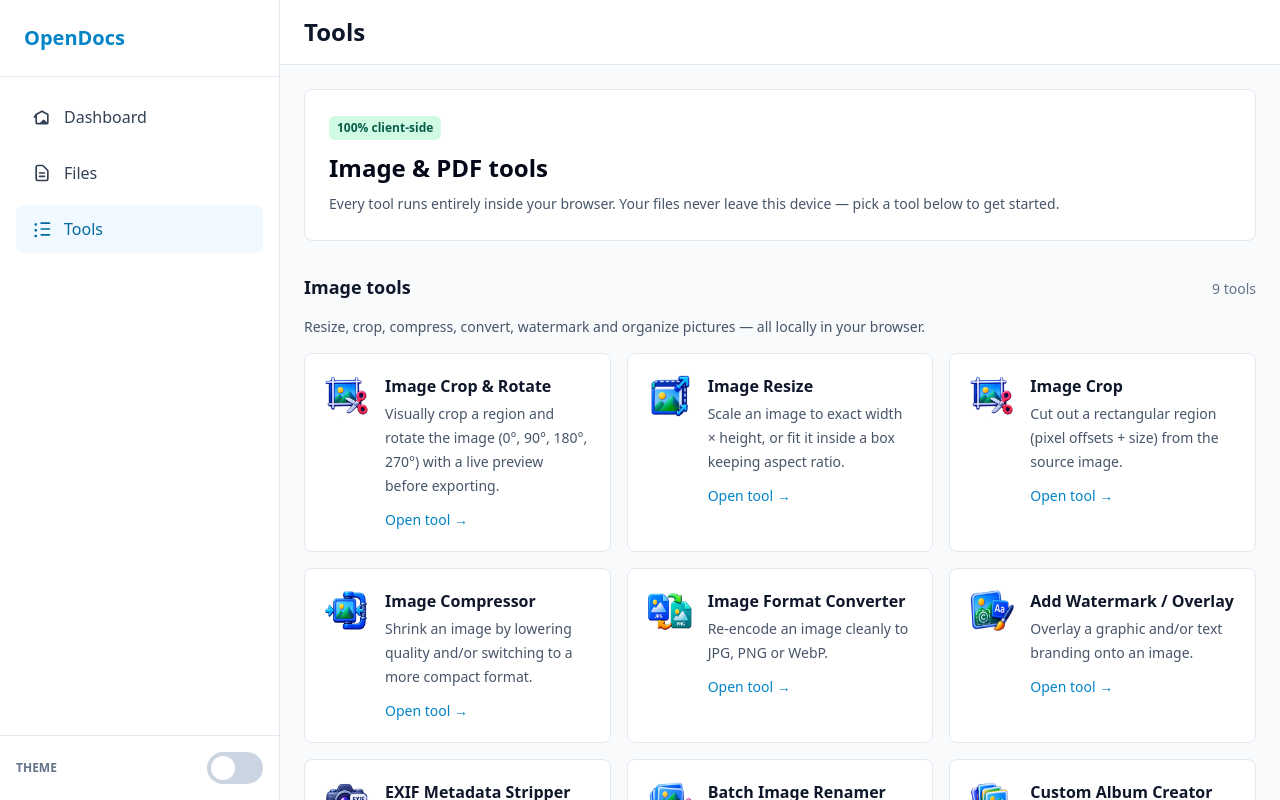
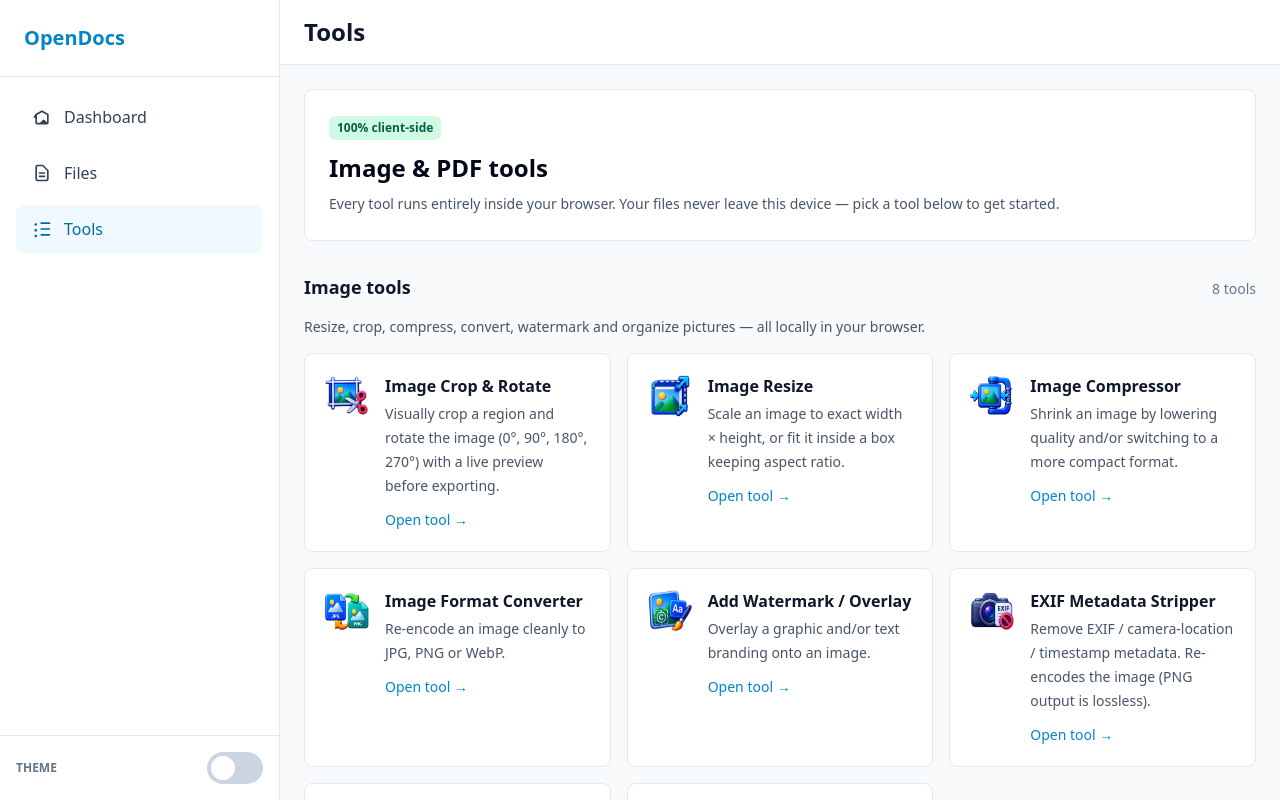
Before and after one commit to akash098p/OpenDocs-Studio, a React (Vite) app: page /tools in a window 1280 px wide. Built offline with nearby package versions, Linux system fonts and the light colour scheme; the HTML template or start-up script is replaced by a standard one.

Commit message:
refactor: remove standalone Image Crop tool (kept visual Crop & Rotate)

```diff
--- a/src/tools/imageProcessors.ts
+++ b/src/tools/imageProcessors.ts
@@ -88,31 +88,6 @@ export const imageResize = async (files: ToolFile[], params: ToolParams, onProgr
   return [{ name: outputName(getFile(files, 'image'), 'resized', ext), blob }]
 }
 
-// ---------------------------------------------------------------------------
-// Image Crop
-// ---------------------------------------------------------------------------
-export const imageCrop = async (files: ToolFile[], params: ToolParams, onProgress?: Progress): Promise<ToolOutput[]> => {
-  const width = numberParam(params, 'width', 0)
-  const height = numberParam(params, 'height', 0)
-  if (!width || !height) throw new Error('Width and height of the crop box are required.')
-
-  onProgress?.(10, 'Loading image…')
-  const image = await loadImage(getFile(files, 'image').blob)
-  const left = numberParam(params, 'left', 0)
-  const top = numberParam(params, 'top', 0)
-
-  const canvas = document.createElement('canvas')
-  canvas.width = width
-  canvas.height = height
-  const ctx = canvas.getContext('2d')
-  if (!ctx) throw new Error('Could not create canvas context.')
-  ctx.drawImage(image, left, top, width, height, 0, 0, width, height)
-
-  const ext = fileExtension(getFile(files, 'image').name) || 'png'
-  const blob = await canvasToBlob(canvas, mimeFor(ext), 0.92)
-  onProgress?.(100, 'Done.')
-  return [{ name: outputName(getFile(files, 'image'), 'cropped', ext), blob }]
-}
 // ---------------------------------------------------------------------------
 // Image Compress
 // ---------------------------------------------------------------------------
--- a/src/tools/index.ts
+++ b/src/tools/index.ts
@@ -1,7 +1,6 @@
 import { ToolFile, ToolOutput, ToolParams } from './types'
 import {
   imageResize,
-  imageCrop,
   imageCropRotate,
   imageCompress,
   imageConvert,
@@ -29,8 +28,6 @@ export const runTool = async (
   switch (toolId) {
     case 'image-resize':
       return imageResize(files, params, onProgress)
-    case 'image-crop':
-      return imageCrop(files, params, onProgress)
     case 'image-crop-rotate':
       return imageCropRotate(files, params, onProgress)
     case 'image-compress':
--- a/src/tools/registry.ts
+++ b/src/tools/registry.ts
@@ -23,20 +23,6 @@ export const toolDefinitions: ToolDefinition[] = [
       { name: 'height', label: 'Height (px, 0 = auto)', type: 'number', default: 0, min: 0, step: 1 },
       { name: 'fit', label: 'Fit', type: 'select', options: ['stretch', 'fit-inside'], default: 'stretch' },
       { name: 'algo', label: 'Algorithm', type: 'select', options: ['bicubic', 'lanczos', 'bilinear', 'nearest', 'area'], default: 'bicubic' },
-    ],
-  },
-  {
-    id: 'image-crop',
-    name: 'Image Crop',
-    group: 'Image',
-    icon: '/tools-icons/image crop.png',
-    description: 'Cut out a rectangular region (pixel offsets + size) from the source image.',
-    inputs: [{ name: 'image', label: 'Image file', accept: 'image/*' }],
-    fields: [
-      { name: 'left', label: 'Left offset (px)', type: 'number', default: 0, min: 0, step: 1 },
-      { name: 'top', label: 'Top offset (px)', type: 'number', default: 0, min: 0, step: 1 },
-      { name: 'width', label: 'Crop width (px)', type: 'number', default: 0, min: 1, step: 1 },
-      { name: 'height', label: 'Crop height (px)', type: 'number', default: 0, min: 1, step: 1 },
     ],
   },
   {
```
